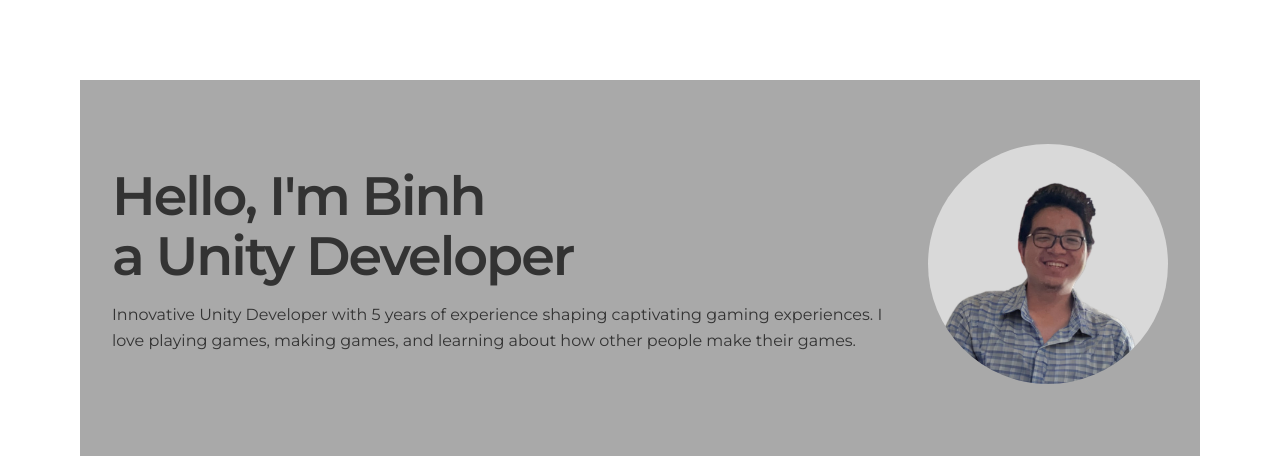
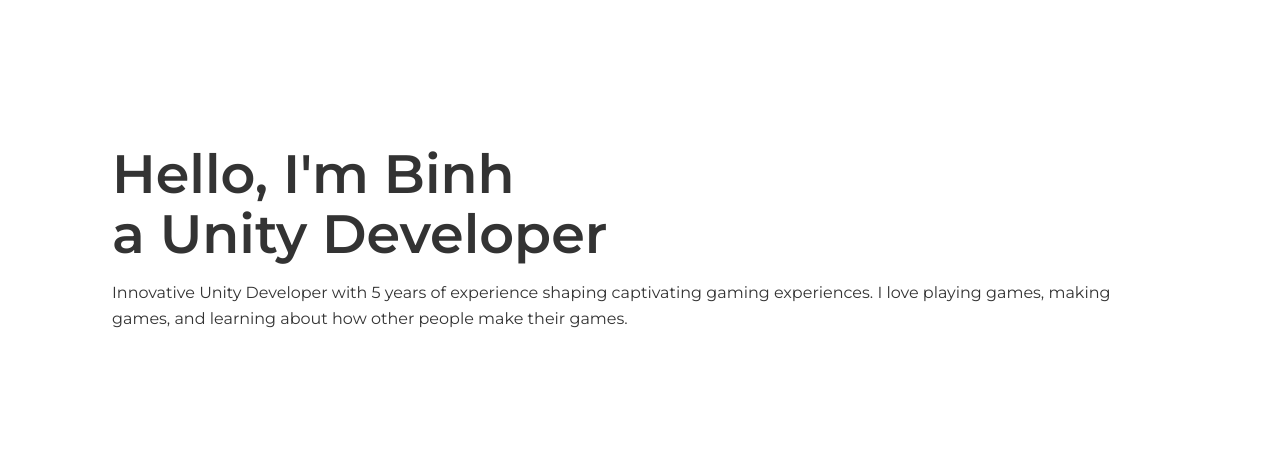
Before and after one commit to Phuong1908/Phuong1908.github.io, a plain HTML site: page binh/index.html in a window 1280 px wide. Shown: the top 472 px of the page. Drawn offline with Linux system fonts and the light colour scheme.

Commit message:
[f] Final version

```diff
--- a/binh/index.html
+++ b/binh/index.html
@@ -20,9 +20,6 @@
                 <p>
                     Innovative Unity Developer with 5 years of experience shaping captivating gaming experiences. I love playing games, making games, and learning about how other people make their games.
                 </p>
-                </div>
-                <div class="profile-photo-container">
-                <img src="assets/avatar.png" alt="Nguyen Duc Binh" class="profile-photo" />
                 </div>
             </div>
         </section>
--- a/binh/styles.css
+++ b/binh/styles.css
@@ -21,12 +21,7 @@ main {
   }
 }
 
-/* About Me Section */
-/* ... (existing styles remain the same) ... */
-
-/* About Me Section */
 #about-me {
-  background-color: darkgray;
   padding: 4rem 0;
   margin-bottom: 4rem;
 }
@@ -41,27 +36,11 @@ main {
   padding: 0 2rem;
 }
 
-.profile-photo-container {
-  flex-shrink: 0;
-
-  @media (max-width: 768px) {
-    display: none;
-  }
-}
-
-.profile-photo {
-  width: 240px;
-  height: 240px;
-  border-radius: 50%;
-  object-fit: cover;
-}
-
 .about-text h1 {
   font-size: 3.375rem;
   line-height: 3.75rem;
   font-weight: 600;
   margin: 0;
-  letter-spacing: -2px;
 
   @media (max-width: 768px) {
     font-size: 3rem;
```
